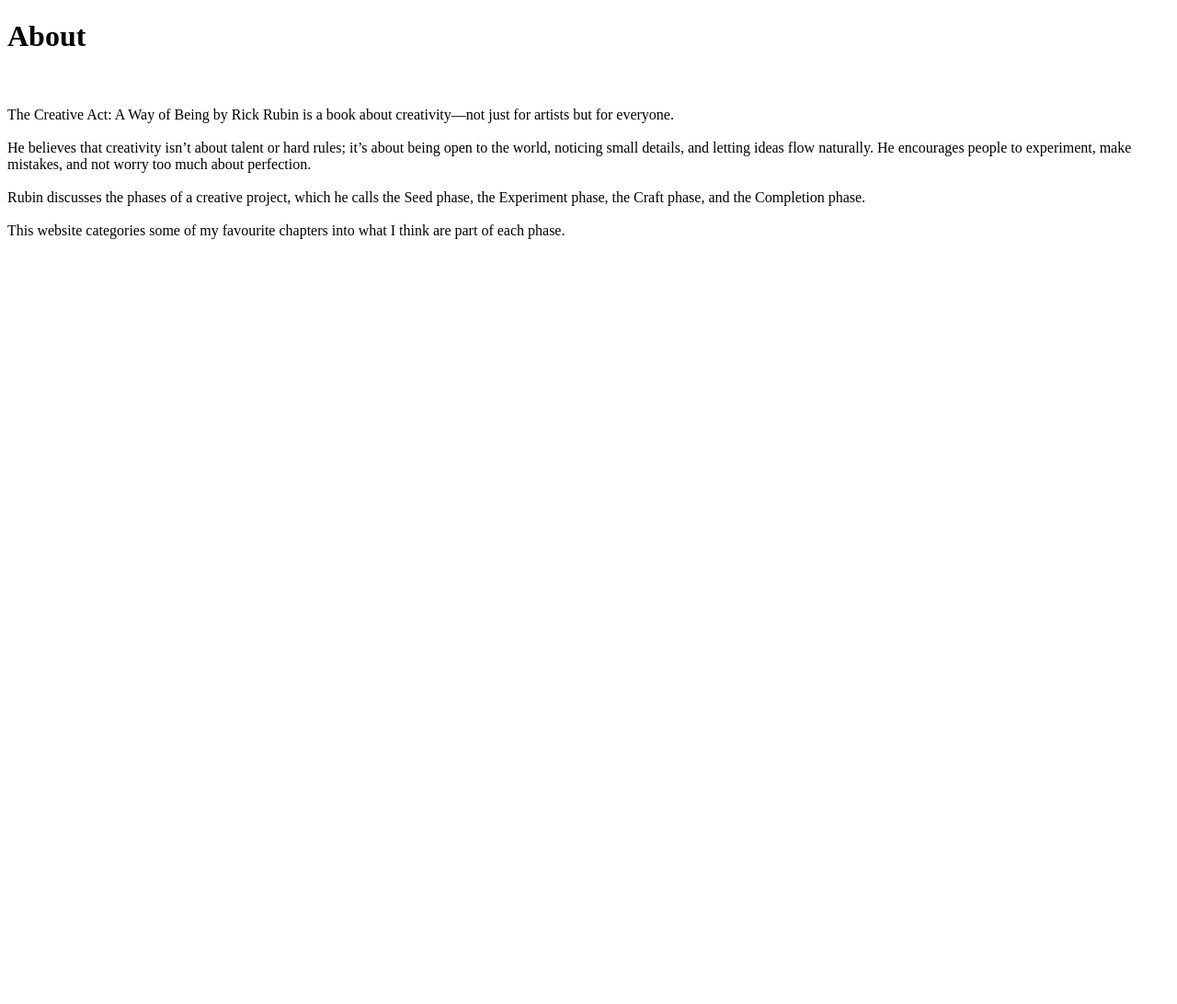
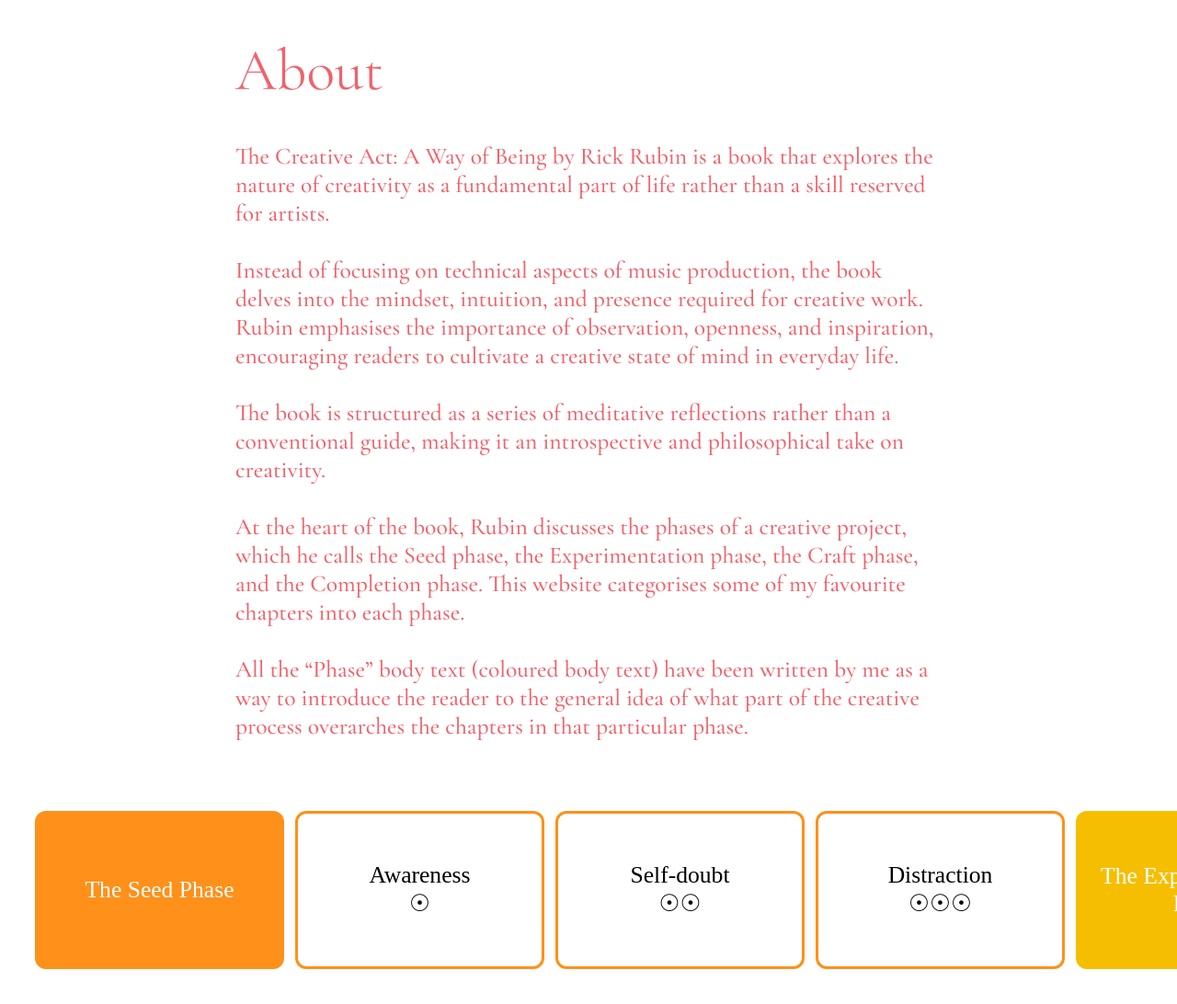
Before and after one commit to agart337/The_Creative_Act, a plain HTML site: page index.html in a window 1280 px wide. Shown: the whole page at 92% size. Before the commit the page ends 800 px from the top, so only its background shows below. Drawn offline with nearby package versions, Linux system fonts and the light colour scheme.

Commit message:
menu design

```diff
--- a/index.html
+++ b/index.html
@@ -8,25 +8,89 @@
     <meta name="description" content="">
     <meta name="viewport" content="width=device-width, initial-scale=1">
     <link rel="stylesheet" href="style.css">
+    <link rel="preconnect" href="https://fonts.googleapis.com">
+    <link rel="preconnect" href="https://fonts.gstatic.com" crossorigin>
+    <link
+        href="https://fonts.googleapis.com/css2?family=Cormorant+Garamond:ital,wght@0,300..700;1,300..700&display=swap"
+        rel="stylesheet">
 </head>
 
 <body>
-    <h1>About</h1>
+    <!-- body start -->
+    <div class="about_heading">About</div>
+    <p class="about">
+        The Creative Act: A Way of Being by Rick Rubin is a book that explores the nature of creativity as a fundamental
+        part of life rather than a skill reserved for artists.
         <br>
         <br>
-    The Creative Act: A Way of Being by Rick Rubin is a book about creativity—not just for artists but for everyone.
+        Instead of focusing on technical aspects of music production, the book delves into the mindset, intuition, and
+        presence required for creative work. Rubin emphasises the importance of observation, openness, and inspiration,
+        encouraging readers to cultivate a creative state of mind in everyday life.
         <br>
         <br>
-    He believes that creativity isn’t about talent or hard rules; it’s about being open to the world, noticing small
-    details, and letting ideas flow naturally. He encourages people to experiment, make mistakes, and not worry too much
-    about perfection.
+        The book is structured as a series of meditative reflections rather than a conventional guide, making it an
+        introspective and philosophical take on creativity.
         <br>
         <br>
-    Rubin discusses the phases of a creative project, which he calls the Seed phase, the Experiment phase, the Craft
-    phase, and the Completion phase.
+        At the heart of the book, Rubin discusses the phases of a creative project, which he calls the Seed phase, the
+        Experimentation phase, the Craft phase, and the Completion phase. This website categorises some of my favourite
+        chapters into each phase.
         <br>
         <br>
-    This website categories some of my favourite chapters into what I think are part of each phase.
+        All the “Phase” body text (coloured body text) have been written by me as a way to introduce the reader to the
+        general idea of what part of the creative process overarches the chapters in that particular phase.
+    </p>
+    <!-- menu start -->
+    <div class="menu-scroller">
+        <div class="the_seed_phase_parent">
+            <a href="./the_seed_phase/index.html">The Seed Phase</a>
+        </div>
+        <div class="the_seed_phase">
+            <a href="./awareness/index.html">Awareness<br>☉</a>
+        </div>
+        <div class="the_seed_phase">
+            <a href="./self_doubt/index.html">Self-doubt<br>☉☉</a>
+        </div>
+        <div class="the_seed_phase">
+            <a href="./distraction/index.html">Distraction<br>☉☉☉</a>
+        </div>
+        <div class="the_experimentation_phase_parent">
+            <a href="./the_experimentation_phase/index.html">The Experimentation Phase</a>
+        </div>
+        <div class="the_experimentation_phase">
+            <a href="./listening/index.html">Listening<br>☉</a>
+        </div>
+        <div class="the_experimentation_phase">
+            <a href="./patience/index.html">Patience<br>☉☉</a>
+        </div>
+        <div class="the_experimentation_phase">
+            <a href="./inspiration/index.html">Inspiration<br>☉☉☉</a>
+        </div>
+        <div class="the_craft_phase_parent">
+            <a href="./the_craft_phase/index.html">The Craft Phase</a>
+        </div>
+        <div class="the_craft_phase">
+            <a href="./breaking_the_sameness/index.html">Breaking the Sameness<br>☉</a>
+        </div>
+        <div class="the_craft_phase">
+            <a href="./the_experimenter_and_the_finisher/index.html">The Experimenter and the Finisher<br>☉☉</a>
+        </div>
+        <div class="the_craft_phase">
+            <a href="./connected_detachment/index.html">Connected Detachment (Possibility)<br>☉☉☉</a>
+        </div>
+        <div class="the_completion_phase_parent">
+            <a href="./the_craft_phase/index.html">The Craft Phase</a>
+        </div>
+        <div class="the_completion_phase">
+            <a href="./non-competetion/index.html">Non-Competetion<br>☉</a>
+        </div>
+        <div class="the_completion_phase">
+            <a href="./self-awareness/index.html">Self-Awareness<br>☉☉</a>
+        </div>
+        <div class="the_completion_phase">
+            <a href="./staying_in_it/index.html">24/7 Staying in It<br>☉☉☉</a>
+        </div>
+    </div>
 </body>
 
 </html>
--- a/style.css
+++ b/style.css
@@ -0,0 +1,112 @@
+* {
+    padding: 0;
+    margin: 0;
+    box-sizing: border-box;
+}
+
+/* menu bar */
+.menu-scroller {
+    display: grid;
+    grid-auto-flow: column;
+    gap: 1vw;
+    overflow-x: auto;
+    overscroll-behavior-inline: contain;
+    padding: 3vw;
+}
+
+.menu-scroller a {
+    text-decoration: none;
+    color: black;
+    font-optical-sizing: auto;
+    font-weight: 300;
+    font-style: normal;
+    font-size: 2vw;
+}
+
+.menu-scroller a:hover {
+    text-decoration: underline;
+}
+
+.the_seed_phase,
+.the_seed_phase_parent,
+.the_experimentation_phase_parent,
+.the_experimentation_phase,
+.the_craft_phase_parent,
+.the_craft_phase,
+.the_completion_phase_parent,
+.the_completion_phase {
+    display: flex;
+    width: 21.11vw;
+    height: 21.56vh;
+    padding: 1.11vh 0.69vw 1.11vh 0.69vw;
+    justify-content: center;
+    align-items: center;
+    text-align: center;
+    gap: 1.11vh;
+    flex-shrink: 0;
+    border-radius: 1.5vh;
+}
+
+.the_seed_phase_parent a,
+.the_experimentation_phase_parent a,
+.the_craft_phase_parent a,
+.the_completion_phase_parent a {
+    color: white;
+}
+
+.the_seed_phase {
+    border: 0.25vw solid #FF901A;
+}
+
+.the_seed_phase_parent {
+    background-color: #FF901A;
+}
+
+.the_experimentation_phase {
+    border: 0.25vw solid #F6BE00;
+}
+
+.the_experimentation_phase_parent {
+    background-color: #F6BE00;
+}
+
+.the_craft_phase {
+    border: 0.25vw solid #4FB3F7;
+}
+
+.the_craft_phase_parent {
+    background-color: #4FB3F7;
+}
+
+.the_completion_phase {
+    border: 0.25vw solid #6067CC;
+}
+
+.the_completion_phase_parent {
+    background-color: #6067CC;
+}
+
+/* body text */
+p {
+    padding: 3vw;
+}
+
+.about_heading {
+    padding: 3vw 20vw 3vw 20vw;
+    font-family: "Cormorant Garamond", 'Times New Roman', Times, serif;
+    font-optical-sizing: auto;
+    font-weight: 350;
+    font-style: normal;
+    font-size: 5vw;
+    color: #F0636C;
+}
+
+.about {
+    padding: 0vw 20vw 3vw 20vw;
+    font-family: "Cormorant Garamond", 'Times New Roman', Times, serif;
+    font-optical-sizing: auto;
+    font-weight: 500;
+    font-style: normal;
+    font-size: 2vw;
+    color: #F0636C;
+}
```
Also changed, not shown: the_craft_phase/index.html (added, +1 -0 lines), the_seed_phase/index.html (added, +38 -0 lines), awareness/index.html (added), breaking_the_sameness/index.html (added), connected_detachment/index.html (added), distraction/index.html (added), inspiration/index.html (added), listening/index.html (added), non-competetion/index.html (added), patience/index.html (added), self-awareness/index.html (added), self_doubt/index.html (added), staying_in_it/index.html (added), the_completion_phase/index.html (added), 2 more files. Lines whose indentation alone changed are shown as unchanged.
